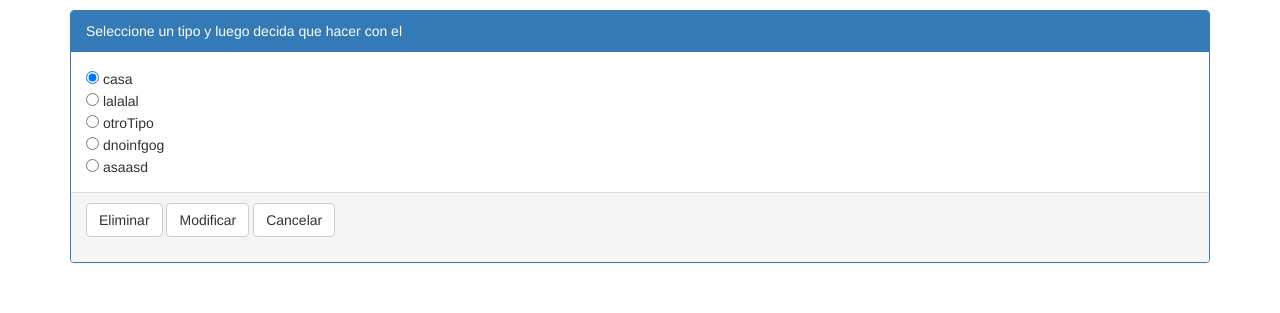
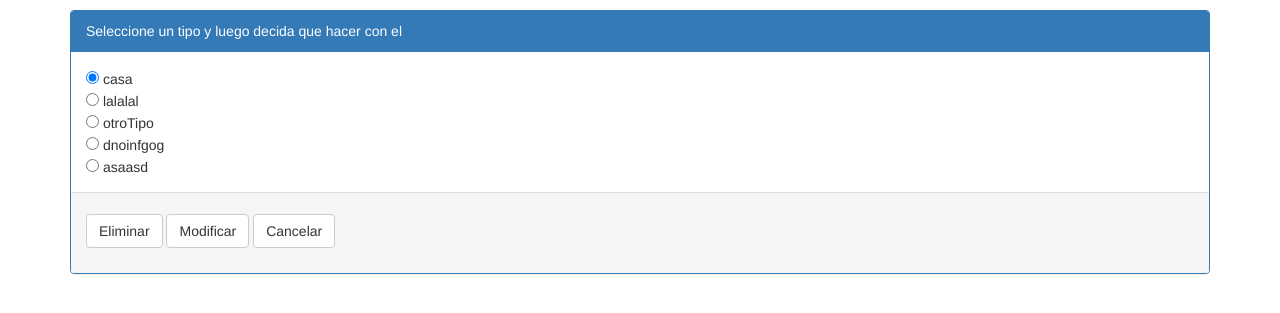
Before and after one commit to parinisantiago/couchinn, a PHP site: page /listado_tipos_hospedajes.php in a window 1280 px wide. Shown: the part 54-367 px from the top of the page. Run offline with PHP 8.4, Linux system fonts and the light colour scheme; a user stored in the database is signed in; data comes from the database, SQL or seed files in the repository.

Commit message:
alguien dijo css? acá tienen css

```diff
--- a/default.css
+++ b/default.css
@@ -39,6 +39,9 @@
     height: 425px;
 }
 
+#buttons-tipo-couch{
+    margin-top: 1%;
+}
 
 .carousel-inner > .item img {
     max-height: 100%;
```
